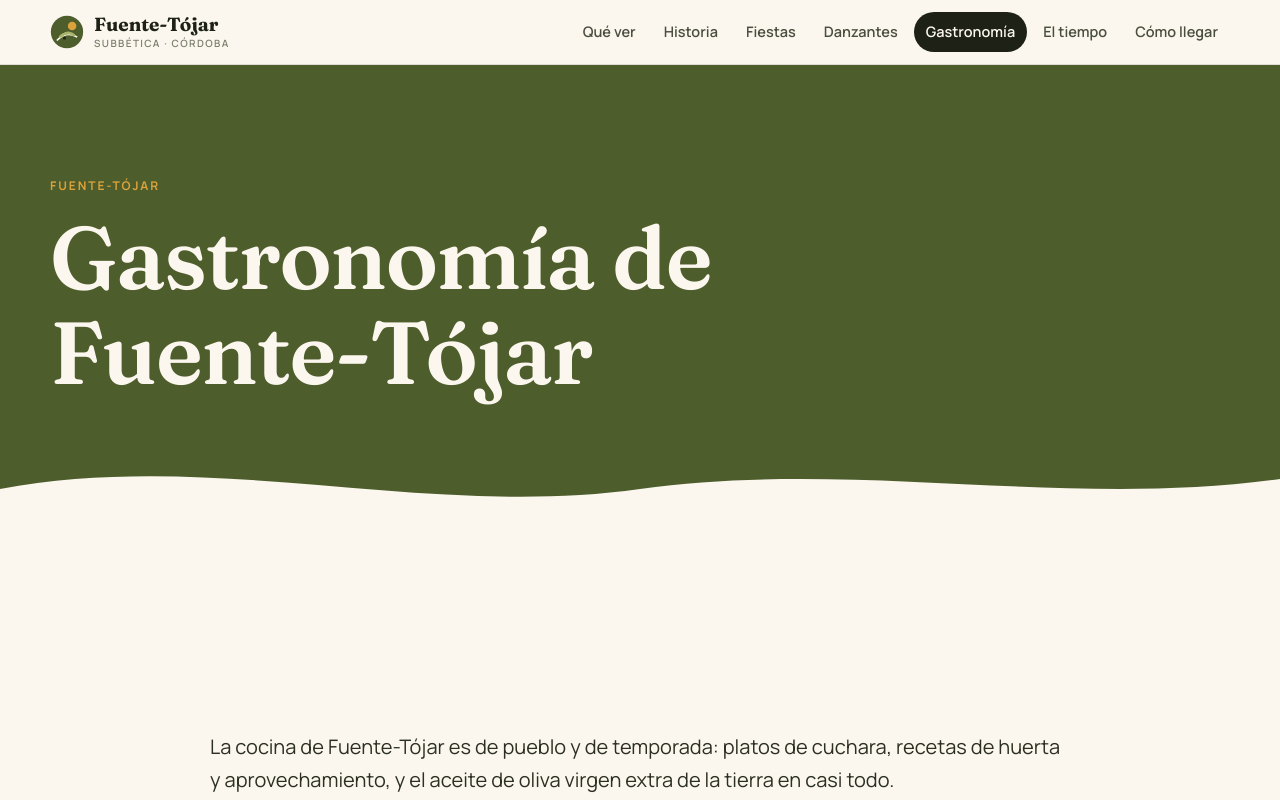
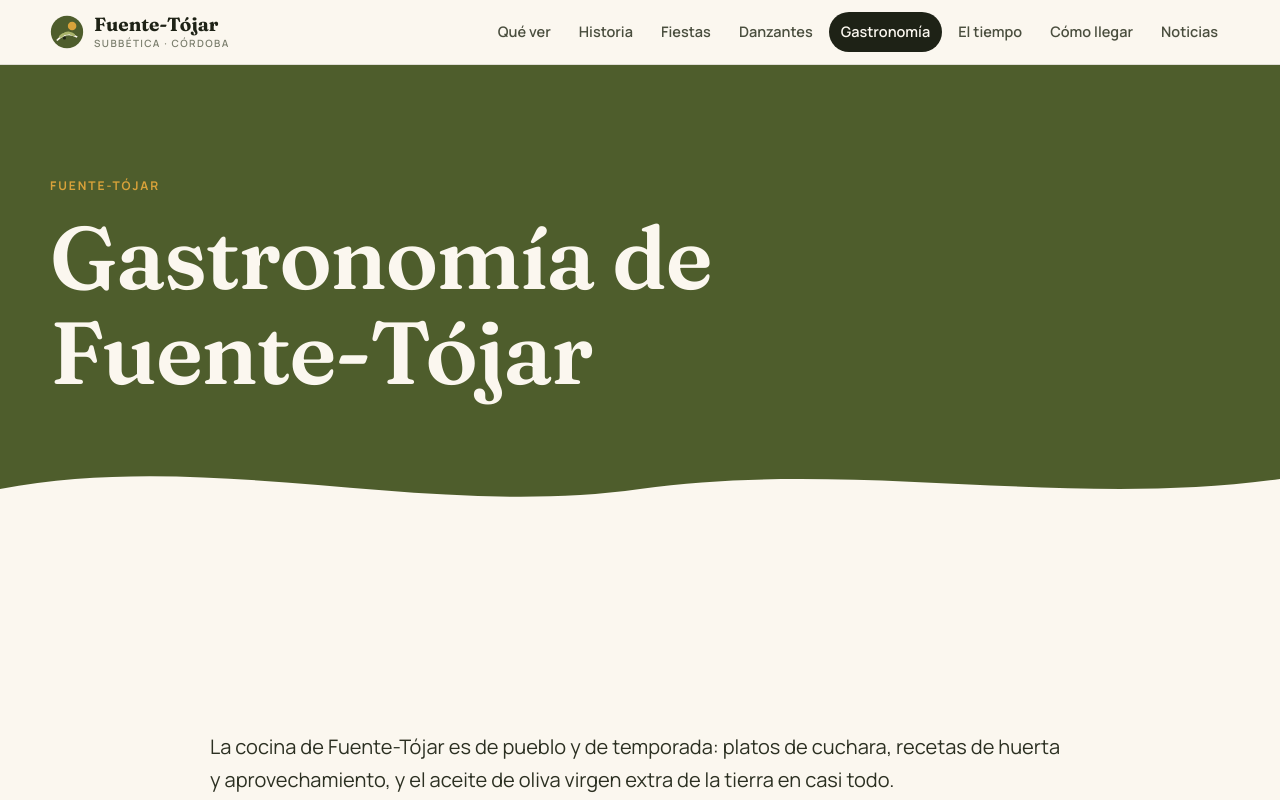
Before and after one commit to fuentetojar/fuentetojar.github.io, a plain HTML site: page gastronomia.html in a window 1280 px wide. Shown: the top 800 px of the page. Drawn offline with Linux system fonts and the light colour scheme; no server answers.

Commit message:
Update gastronomia.html

```diff
--- a/gastronomia.html
+++ b/gastronomia.html
@@ -37,6 +37,7 @@
       <li><a href="gastronomia.html">Gastronomía</a></li>
       <li><a href="el-tiempo.html">El tiempo</a></li>
       <li><a href="como-llegar.html">Cómo llegar</a></li>
+    <li><a href="noticias.html">Noticias</a></li>
     </ul>
   </div>
 </header>
@@ -92,7 +93,7 @@
       </div>
       <div>
         <h4>Descubre</h4>
-        <ul><li><a href="que-ver.html">Qué ver</a></li><li><a href="historia.html">Historia</a></li><li><a href="fiestas.html">Fiestas</a></li><li><a href="gastronomia.html">Gastronomía</a></li><li><a href="el-tiempo.html">El tiempo</a></li><li><a href="como-llegar.html">Cómo llegar</a></li><li><a href="danzantes.html">Los Danzantes</a></li><li><a href="museo.html">El museo</a></li><li><a href="alrededores.html">Alrededores</a></li><li><a href="https://lacubertilla.github.io/">La Cubertilla</a></li></ul>
+        <ul><li><a href="que-ver.html">Qué ver</a></li><li><a href="historia.html">Historia</a></li><li><a href="fiestas.html">Fiestas</a></li><li><a href="gastronomia.html">Gastronomía</a></li><li><a href="el-tiempo.html">El tiempo</a></li><li><a href="como-llegar.html">Cómo llegar</a></li><li><a href="danzantes.html">Los Danzantes</a></li><li><a href="museo.html">El museo</a></li><li><a href="alrededores.html">Alrededores</a></li><li><a href="noticias.html">Noticias</a></li><li><a href="https://lacubertilla.github.io/">La Cubertilla</a></li></ul>
       </div>
       <div>
         <h4>Información</h4>
```
